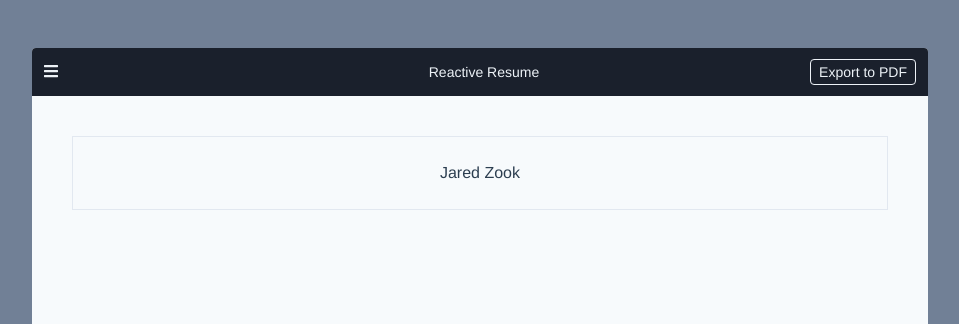
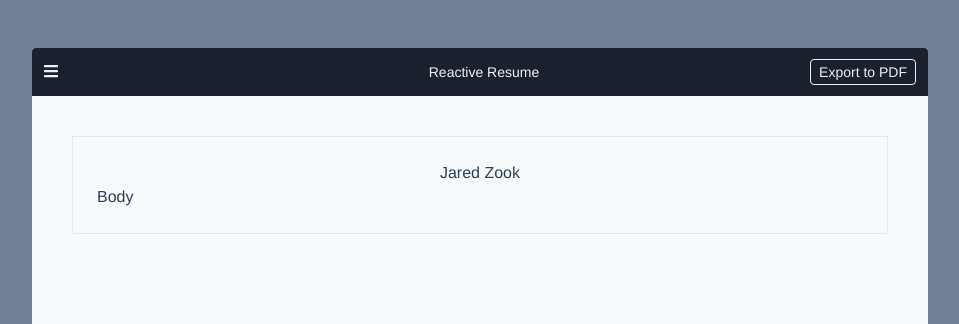
Before and after one commit to jtzook/generate-resume, a Vue app: page / in a window 1280 px wide. Shown: the top 324 px of the page, without its empty margins (160-1119 px from the left). Built offline with nearby package versions, Linux system fonts and the light colour scheme.

Commit message:
resume page

```diff
--- a/src/App.vue
+++ b/src/App.vue
@@ -8,7 +8,12 @@
       class="flex-1 max-w-4xl bg-gray-100 m-12 rounded overflow-auto"
     >
       <NavBar />
-      <ResumePage />
+      <div
+        id="page"
+        class="px-6 md:px-10  py-6 md:py-10"
+      >
+        <ResumePage />
+      </div>
     </div>
   </div>
 </template>
--- a/src/components/NavBar.vue
+++ b/src/components/NavBar.vue
@@ -1,5 +1,8 @@
 <template>
-  <nav class="flex items-center justify-between bg-gray-900 p-3">
+  <nav
+    id="nav-bar"
+    class="flex items-center justify-between bg-gray-900 p-3"
+  >
     <div class="flex-1 text-left text-gray-200 mr-2">
       <div>
         <i class="fas fa-bars  hover:text-gray-900 hover:bg-gray-200" />
@@ -34,4 +37,8 @@ export default {
     display: none;
   }
 }
+
+#nav-bar {
+  height: 48px;
+}
 </style>
--- a/src/components/ResumePage.vue
+++ b/src/components/ResumePage.vue
@@ -1,7 +1,13 @@
 <template>
-  <div class="mx-6 md:mx-10 my-6 md:my-10 p-4 md:p-6 border">
+  <div
+    id="resume-page"
+    class="p-4 md:p-6 border"
+  >
     <div id="heading">Jared Zook</div>
-    <div id="body"></div>
+    <div
+      id="body"
+      class="text-left"
+    >Body</div>
   </div>
 </template>
 
@@ -9,5 +15,5 @@
 export default {};
 </script>
 
-<style>
+<style scoped>
 </style>
```
